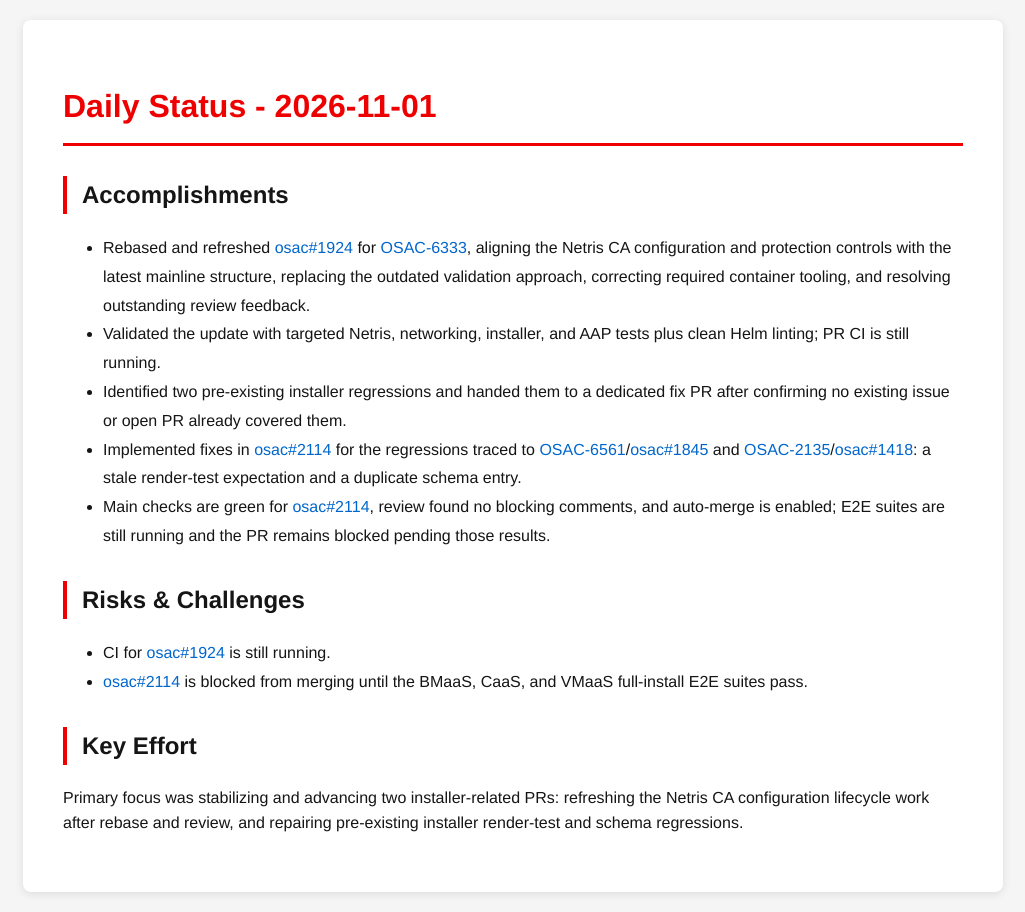
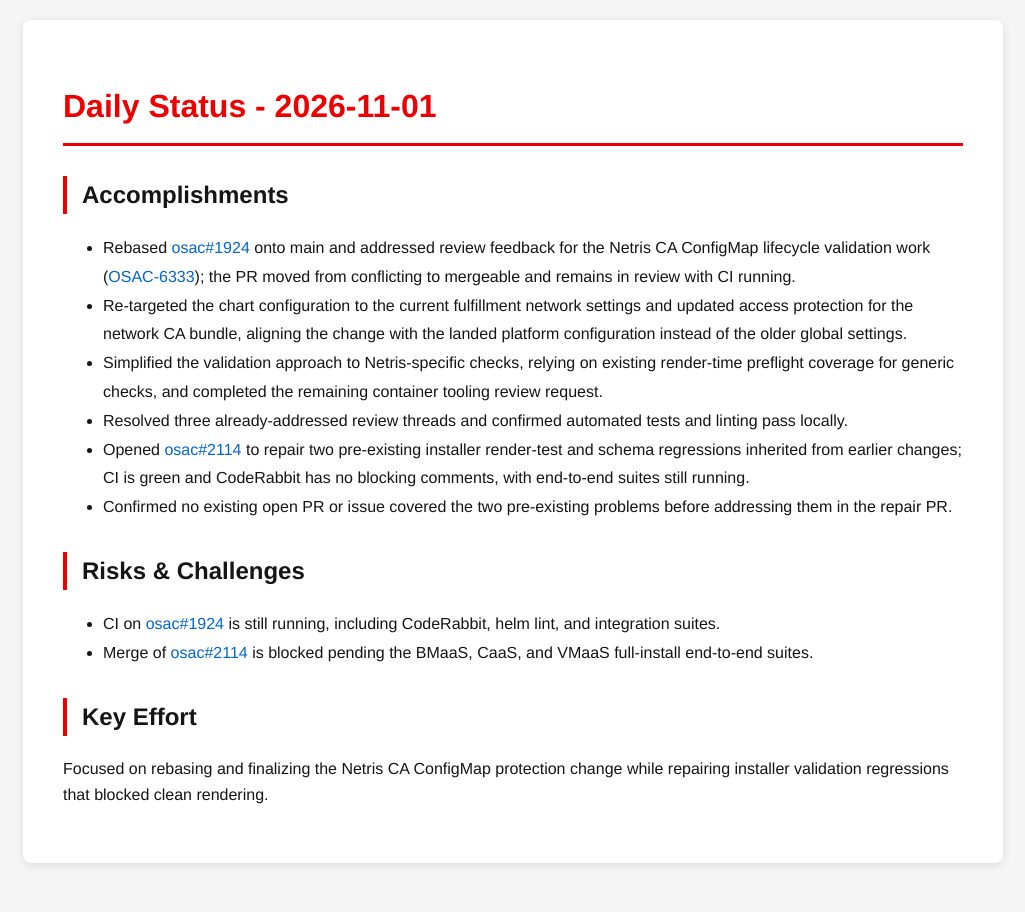
Before and after one commit to tzvatot/daily-status, a Jekyll site: the page built from 2026-11-01.md, in a window 1280 px wide. Shown: the whole page, without its empty margins (127-1152 px from the left). Built offline with Jekyll 4.4.1, drawn with Linux system fonts in a browser that asks for light colours.

Commit message:
Daily status update - 2026-11-01

```diff
--- a/2026-11-01.md
+++ b/2026-11-01.md
@@ -7,15 +7,16 @@ date: 2026-11-01
 # Daily Status - 2026-11-01
 
 ## Accomplishments
-- Rebased and refreshed [osac#1924](https://github.com/osac-project/osac/pull/1924) for [OSAC-6333](https://redhat.atlassian.net/browse/OSAC-6333), aligning the Netris CA configuration and protection controls with the latest mainline structure, replacing the outdated validation approach, correcting required container tooling, and resolving outstanding review feedback.
-- Validated the update with targeted Netris, networking, installer, and AAP tests plus clean Helm linting; PR CI is still running.
-- Identified two pre-existing installer regressions and handed them to a dedicated fix PR after confirming no existing issue or open PR already covered them.
-- Implemented fixes in [osac#2114](https://github.com/osac-project/osac/pull/2114) for the regressions traced to [OSAC-6561](https://redhat.atlassian.net/browse/OSAC-6561)/[osac#1845](https://github.com/osac-project/osac/pull/1845) and [OSAC-2135](https://redhat.atlassian.net/browse/OSAC-2135)/[osac#1418](https://github.com/osac-project/osac/pull/1418): a stale render-test expectation and a duplicate schema entry.
-- Main checks are green for [osac#2114](https://github.com/osac-project/osac/pull/2114), review found no blocking comments, and auto-merge is enabled; E2E suites are still running and the PR remains blocked pending those results.
+- Rebased [osac#1924](https://github.com/osac-project/osac/pull/1924) onto main and addressed review feedback for the Netris CA ConfigMap lifecycle validation work ([OSAC-6333](https://redhat.atlassian.net/browse/OSAC-6333)); the PR moved from conflicting to mergeable and remains in review with CI running.
+- Re-targeted the chart configuration to the current fulfillment network settings and updated access protection for the network CA bundle, aligning the change with the landed platform configuration instead of the older global settings.
+- Simplified the validation approach to Netris-specific checks, relying on existing render-time preflight coverage for generic checks, and completed the remaining container tooling review request.
+- Resolved three already-addressed review threads and confirmed automated tests and linting pass locally.
+- Opened [osac#2114](https://github.com/osac-project/osac/pull/2114) to repair two pre-existing installer render-test and schema regressions inherited from earlier changes; CI is green and CodeRabbit has no blocking comments, with end-to-end suites still running.
+- Confirmed no existing open PR or issue covered the two pre-existing problems before addressing them in the repair PR.
 
 ## Risks & Challenges
-- CI for [osac#1924](https://github.com/osac-project/osac/pull/1924) is still running.
-- [osac#2114](https://github.com/osac-project/osac/pull/2114) is blocked from merging until the BMaaS, CaaS, and VMaaS full-install E2E suites pass.
+- CI on [osac#1924](https://github.com/osac-project/osac/pull/1924) is still running, including CodeRabbit, helm lint, and integration suites.
+- Merge of [osac#2114](https://github.com/osac-project/osac/pull/2114) is blocked pending the BMaaS, CaaS, and VMaaS full-install end-to-end suites.
 
 ## Key Effort
-Primary focus was stabilizing and advancing two installer-related PRs: refreshing the Netris CA configuration lifecycle work after rebase and review, and repairing pre-existing installer render-test and schema regressions.
+Focused on rebasing and finalizing the Netris CA ConfigMap protection change while repairing installer validation regressions that blocked clean rendering.
```
